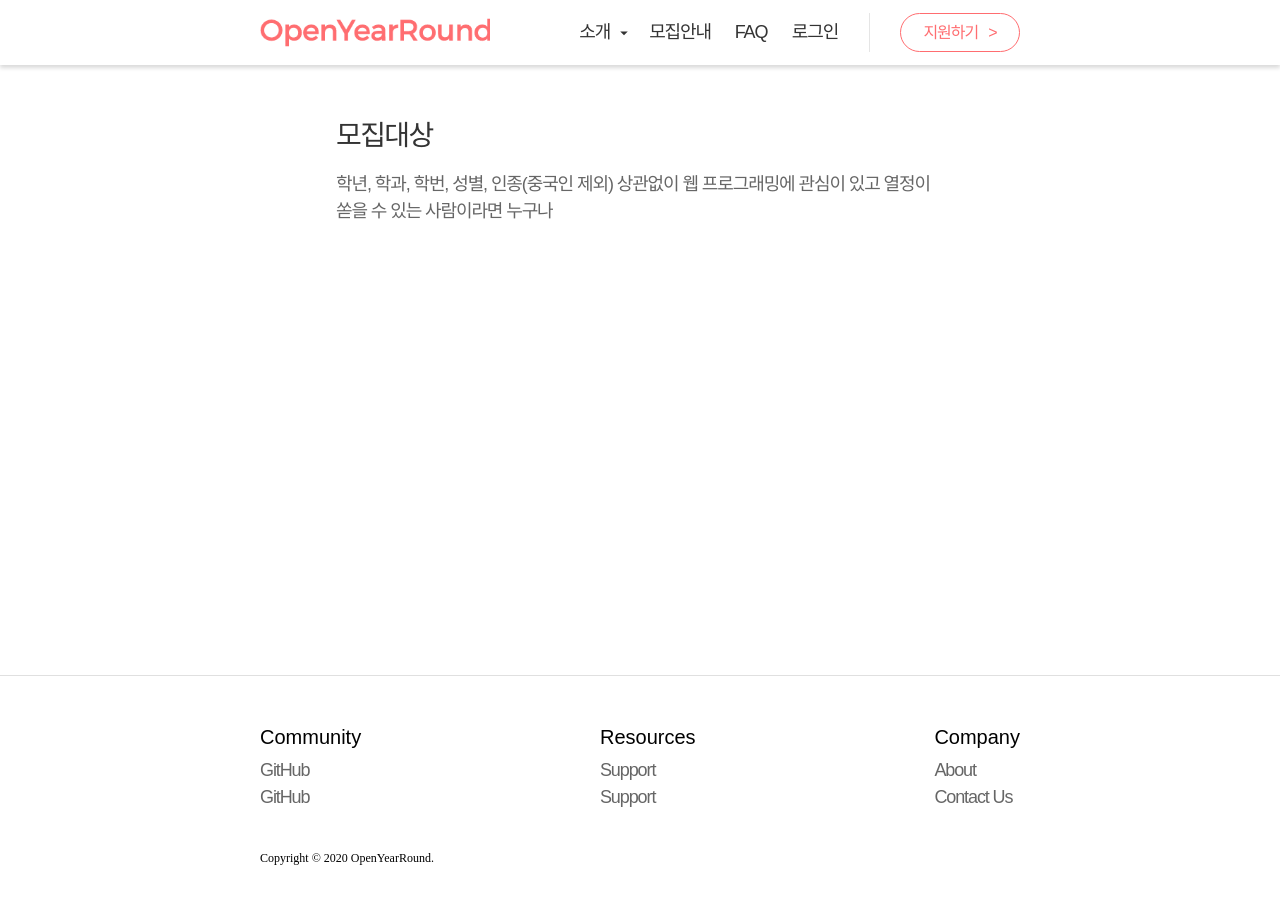
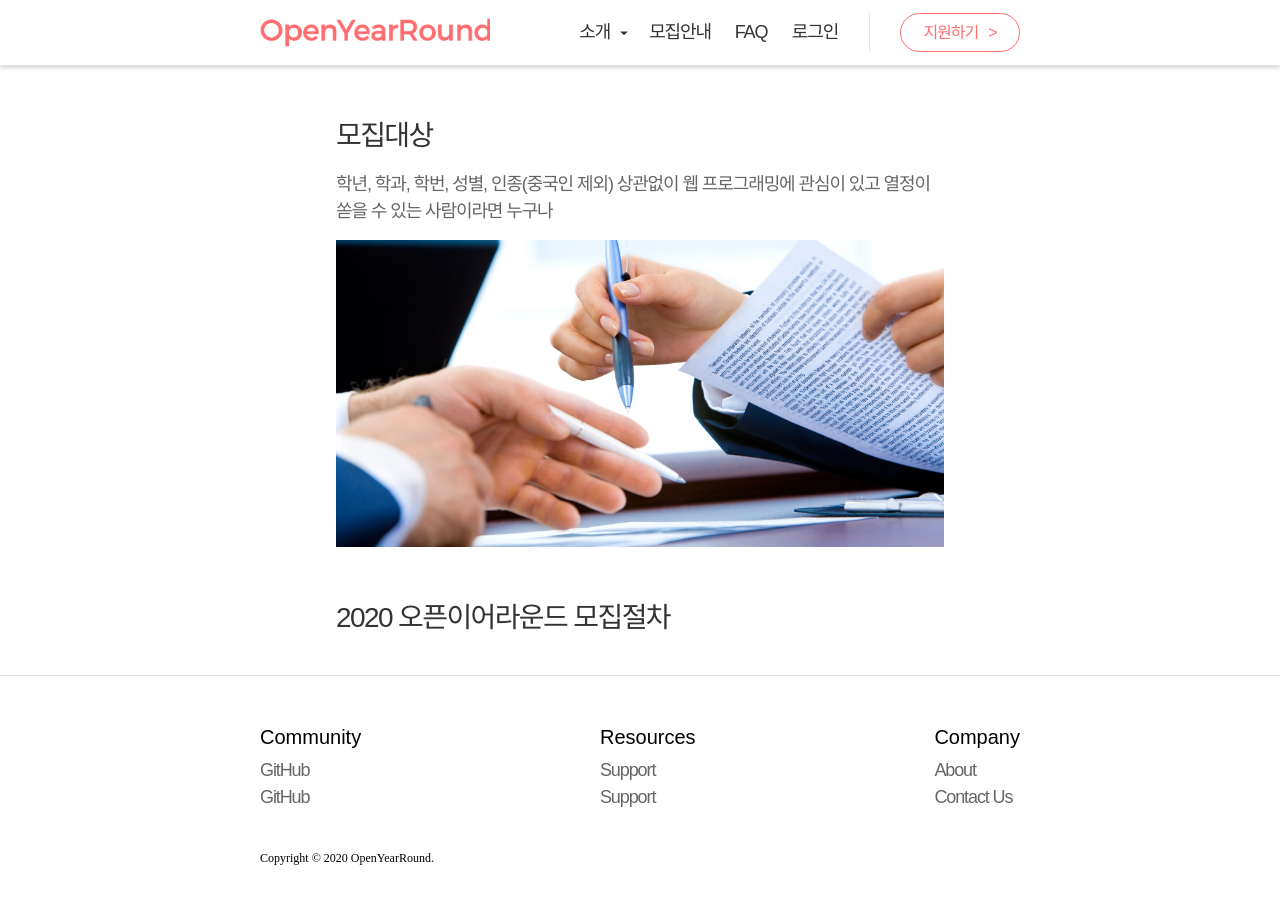
Before and after one commit to dev-oyr/renewal-ourpage, a React (Create React App) app: page /recruit in a window 1280 px wide. Shown: the top 904 px of the page. Built offline with nearby package versions, Linux system fonts and the light colour scheme; a web font is replaced by a local one.

Commit message:
로컬 브랜치에서 구조만 만들어 둠

```diff
--- a/src/pages/Recruit.js
+++ b/src/pages/Recruit.js
@@ -9,6 +9,12 @@ function Recruit() {
                 <div className="kr desc-font">
                     학년, 학과, 학번, 성별, 인종(중국인 제외) 상관없이 웹 프로그래밍에 관심이 있고 열정이 쏟을 수 있는 사람이라면 누구나
                 </div>
+                <div className="background-cover recruit"></div>
+            </div>
+            <div className="target">
+                <div className="kr header-font">2020 오픈이어라운드 모집절차</div>
+                <div className="recruits-wrapper"></div>
+                <div className="schedule-wrapper"></div>
             </div>
         </div>
     );
--- a/src/styles/recruit.scss
+++ b/src/styles/recruit.scss
@@ -4,3 +4,13 @@ $pointColor: #ff6d70;
     margin: 50px auto;
     width: 80%;
 }
+
+.background-cover {
+    background-size: cover;
+    background-position: center;
+    height: 24vw;
+
+    &.recruit {
+        background-image: url('../cover.jpg');
+    }
+}
```
Also changed, not shown: src/cover.jpg (added).
